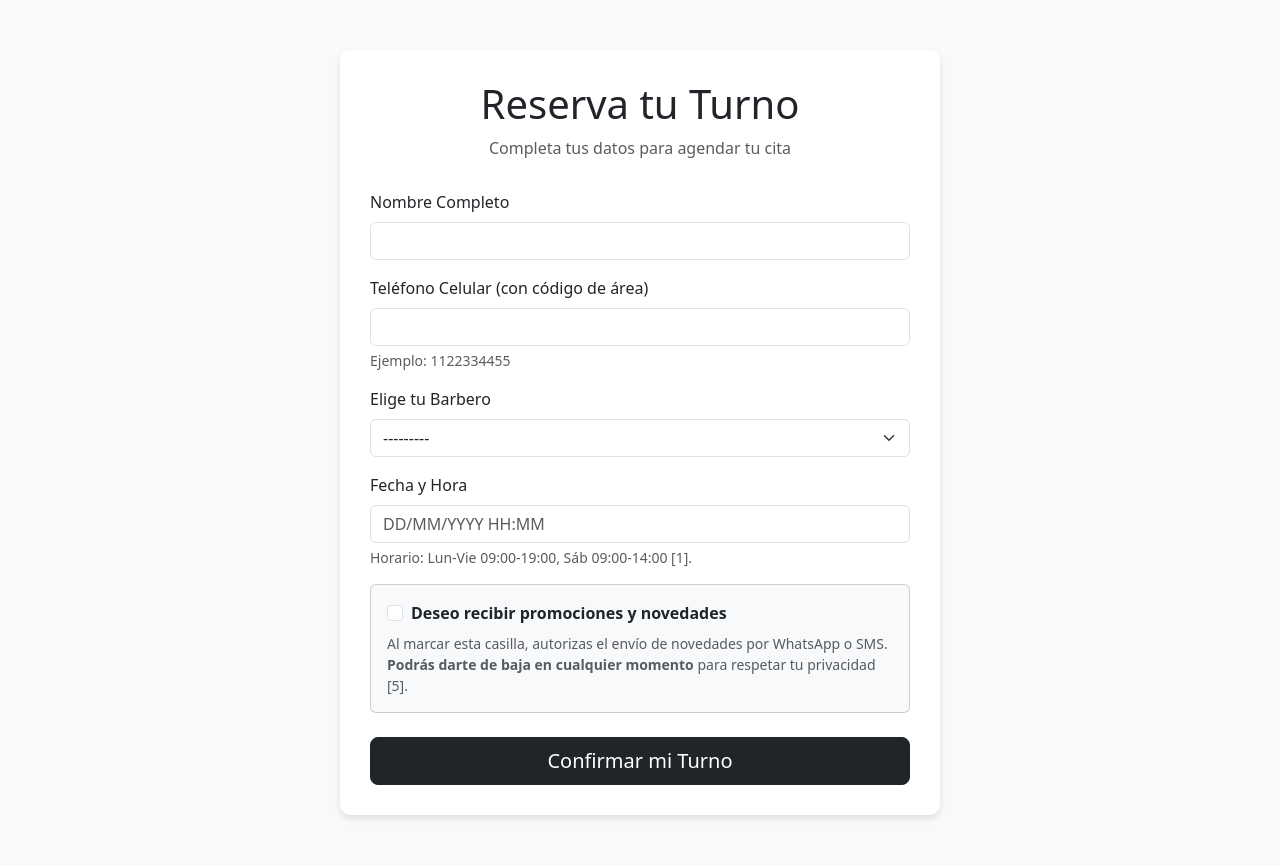
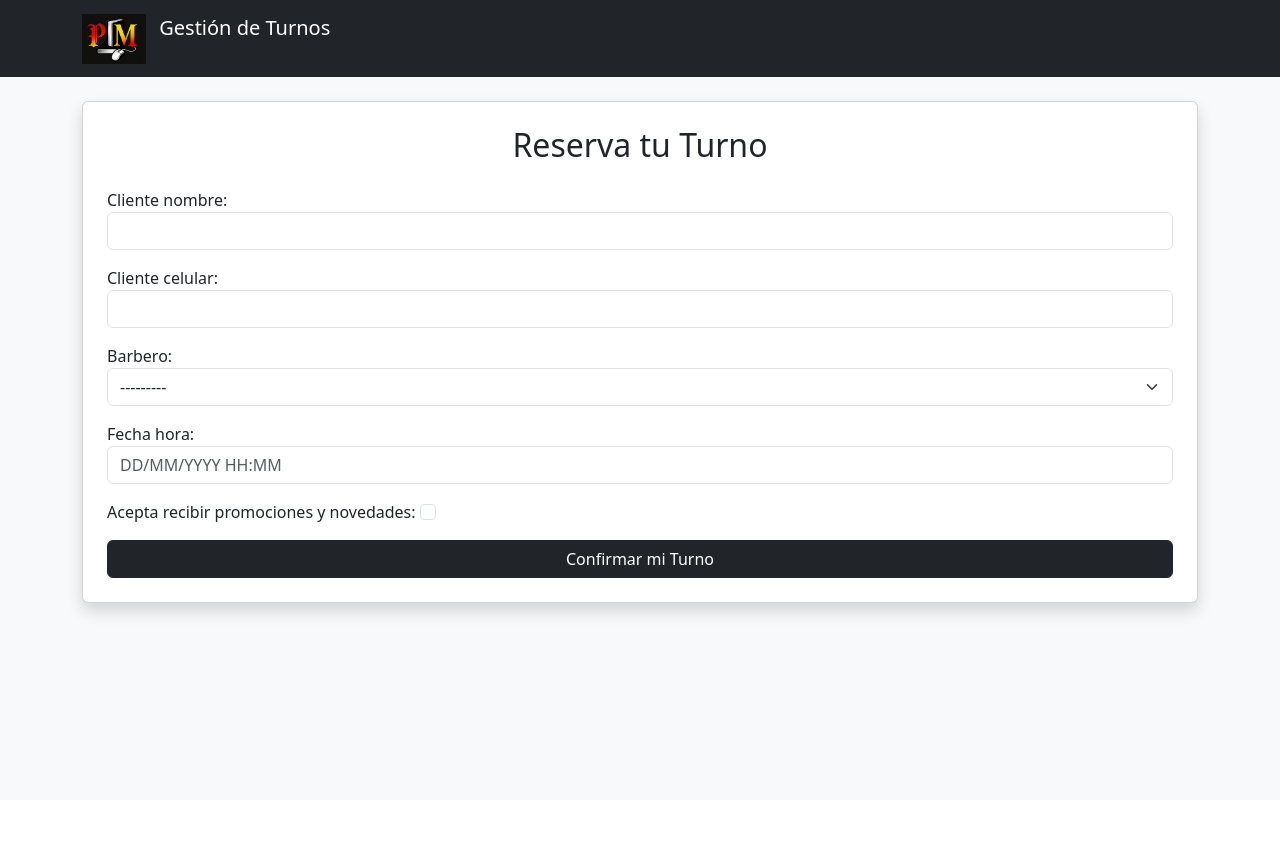
Before and after one commit to fabianaldo2024-arch/barberia_sistema, a Django app: page /turnos/solicitar/ in a window 1280 px wide. After the commit the page ends 619 px from the top, so only its background shows below. Run offline with Django 5.2, Linux system fonts and the light colour scheme; data that the repository does not hold is empty; parts of the project's set-up code (start-up, migrations or seed data) failed here and were passed over.

Commit message:
arreglo del html quinta parte

```diff
--- /dev/null
+++ b/apps/turnos/templates/turnos/base.html
@@ -0,0 +1,40 @@
+{% load static %}
+<!DOCTYPE html>
+<html lang="es">
+<head>
+    <meta charset="UTF-8">
+    <meta name="viewport" content="width=device-width, initial-scale=1.0">
+    <title>Barbería Sistema</title>
+    <!-- Bootstrap CSS para interfaz moderna y responsive [1] -->
+    <link href="https://cdn.jsdelivr.net/npm/bootstrap@5.3.0/dist/css/bootstrap.min.css" rel="stylesheet">
+    <style>
+        .navbar-brand img {
+            max-height: 50px; /* Ajusta el tamaño del logo en la barra de navegación */
+        }
+        body { background-color: #f8f9fa; }
+    </style>
+</head>
+<body>
+
+    <!-- Barra de navegación con el Logo -->
+    <nav class="navbar navbar-expand-lg navbar-dark bg-dark mb-4">
+        <div class="container">
+            <a class="navbar-brand" href="{% url 'solicitar_turno' %}">
+                <!-- El logo se carga desde la carpeta static gracias a Whitenoise [2] -->
+                <img src="{% static 'img/logo_barberia.png' %}" alt="Logo Barbería" class="d-inline-block align-text-top">
+                <span class="ms-2">Gestión de Turnos</span>
+            </a>
+        </div>
+    </nav>
+
+    <!-- Contenido principal dinámico -->
+    <div class="container">
+        {% block content %}
+        <!-- Aquí se inyectará automáticamente el formulario de reserva o el panel [3, 4] -->
+        {% endblock %}
+    </div>
+
+    <!-- Scripts de Bootstrap -->
+    <script src="https://cdn.jsdelivr.net/npm/bootstrap@5.3.0/dist/js/bootstrap.bundle.min.js"></script>
+</body>
+</html>
--- a/apps/turnos/templates/turnos/panel_promociones.html
+++ b/apps/turnos/templates/turnos/panel_promociones.html
@@ -1,5 +1,5 @@
 {% extends "base.html" %} <!-- O usa la estructura de Bootstrap que ya tienes -->
-{% block content %}
+<!--{% block content %} -->
 <div class="container mt-5">
     <div class="card shadow">
         <div class="card-header bg-dark text-white">
--- a/apps/turnos/templates/turnos/solicitar_turno.html
+++ b/apps/turnos/templates/turnos/solicitar_turno.html
@@ -1,91 +1,14 @@
-<!DOCTYPE html>
-<html lang="es">
-<head>
-    <meta charset="UTF-8">
-    <meta name="viewport" content="width=device-width, initial-scale=1.0">
-    <title>Solicitar Turno - Barbería</title>
-    <!-- Importación de Bootstrap para interfaz responsive y moderna [2, 3] -->
-    <link href="https://cdn.jsdelivr.net/npm/bootstrap@5.3.0/dist/css/bootstrap.min.css" rel="stylesheet">
-    <style>
-        body { background-color: #f8f9fa; }
-        .form-container { max-width: 600px; margin: 50px auto; background: white; padding: 30px; border-radius: 10px; box-shadow: 0 4px 6px rgba(0,0,0,0.1); }
-        .barber-header { text-align: center; margin-bottom: 30px; }
-    </style>
-</head>
-<body>
+{% extends 'turnos/base.html' %}
+{% load static %}
 
-<div class="container">
-    <div class="form-container">
-        <div class="barber-header">
-            <h2 class="display-6">Reserva tu Turno</h2>
-            <p class="text-muted">Completa tus datos para agendar tu cita</p>
-        </div>
-
-        <form method="post" novalidate>
-            {% csrf_token %} <!-- Protección obligatoria de Django [4] -->
-
-            <!-- Campo: Nombre Completo [1] -->
-            <div class="mb-3">
-                <label for="{{ form.cliente_nombre.id_for_label }}" class="form-label">Nombre Completo</label>
-                {{ form.cliente_nombre }}
-                {% if form.cliente_nombre.errors %}
-                    <div class="text-danger small">{{ form.cliente_nombre.errors }}</div>
-                {% endif %}
-            </div>
-
-            <!-- Campo: Celular con código de área [1] -->
-            <div class="mb-3">
-                <label for="{{ form.cliente_celular.id_for_label }}" class="form-label">Teléfono Celular (con código de área)</label>
-                {{ form.cliente_celular }}
-                <div class="form-text">Ejemplo: 1122334455</div>
-                {% if form.cliente_celular.errors %}
-                    <div class="text-danger small">{{ form.cliente_celular.errors }}</div>
-                {% endif %}
-            </div>
-
-            <!-- Campo: Selección de Barbero [1] -->
-            <div class="mb-3">
-                <label for="{{ form.barbero.id_for_label }}" class="form-label">Elige tu Barbero</label>
-                {{ form.barbero }}
-                {% if form.barbero.errors %}
-                    <div class="text-danger small">{{ form.barbero.errors }}</div>
-                {% endif %}
-            </div>
-
-            <!-- Campo: Fecha y Hora (Solo horarios disponibles en horario comercial) [1] -->
-            <div class="mb-3">
-                <label for="{{ form.fecha_hora.id_for_label }}" class="form-label">Fecha y Hora</label>
-                {{ form.fecha_hora }}
-                <div class="form-text">Horario: Lun-Vie 09:00-19:00, Sáb 09:00-14:00 [1].</div>
-                {% if form.fecha_hora.errors %}
-                    <div class="text-danger small">{{ form.fecha_hora.errors }}</div>
-                {% endif %}
-            </div>
-
-            <!-- Sección: Consentimiento para Promociones [4, 5] -->
-            <div class="card bg-light mb-4">
-                <div class="card-body">
-                    <div class="form-check">
-                        {{ form.acepta_promociones }}
-                        <label class="form-check-label fw-bold" for="{{ form.acepta_promociones.id_for_label }}">
-                            Deseo recibir promociones y novedades
-                        </label>
-                    </div>
-                    <p class="text-muted small mt-2 mb-0">
-                        Al marcar esta casilla, autorizas el envío de novedades por WhatsApp o SMS.
-                        <strong>Podrás darte de baja en cualquier momento</strong> para respetar tu privacidad [5].
-                    </p>
-                </div>
-            </div>
-
-            <!-- Botón de Confirmación -->
-            <div class="d-grid gap-2">
-                <button type="submit" class="btn btn-dark btn-lg">Confirmar mi Turno</button>
-            </div>
-        </form>
-    </div>
+{% block content %}
+<!-- Todo lo que pongas AQUÍ ADENTRO se verá debajo del logo -->
+<div class="card shadow p-4">
+    <h2 class="text-center mb-4">Reserva tu Turno</h2>
+    <form method="post">
+        {% csrf_token %}
+        {{ form.as_p }}
+        <button type="submit" class="btn btn-dark w-100">Confirmar mi Turno</button>
+    </form>
 </div>
-
-<script src="https://cdn.jsdelivr.net/npm/bootstrap@5.3.0/dist/js/bootstrap.bundle.min.js"></script>
-</body>
-</html>
+{% endblock %}
--- a/core/settings.py
+++ b/core/settings.py
@@ -49,7 +49,7 @@
 TEMPLATES = [
     {
         'BACKEND': 'django.template.backends.django.DjangoTemplates',
-        'DIRS': [],
+        'DIRS': [os.path.join(BASE_DIR, 'templates')], # Esto le dice a Django que busque aquí
         'APP_DIRS': True,
         'OPTIONS': {
             'context_processors': [
```
Also changed, not shown: apps/turnos/templates/turnos/confirmacion.html (+7 -0 lines), static/img/logo_barberia.png (added), 1 other file.
